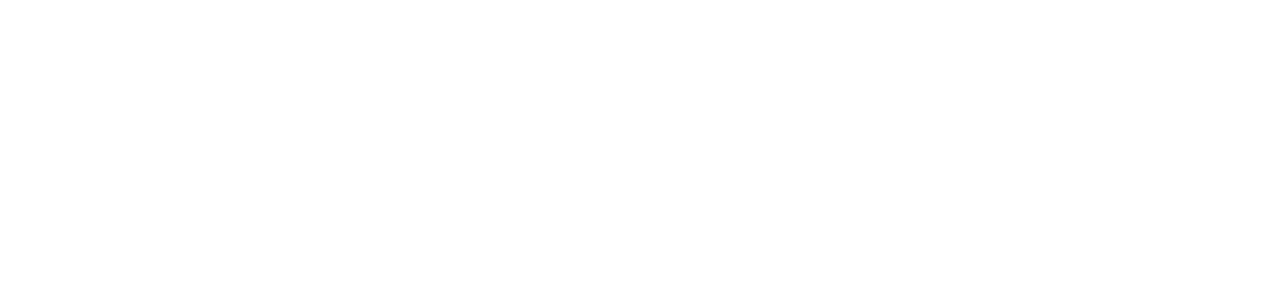
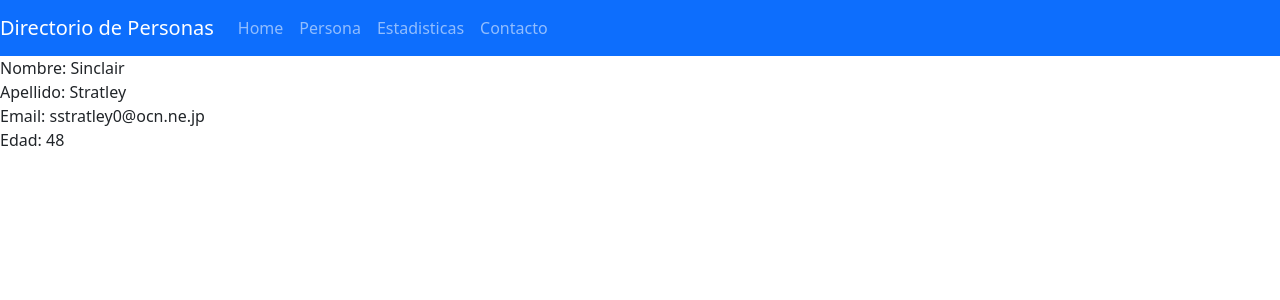
Before and after one commit to ilanraijel/EFSI-Directorio, a React (Create React App) app: page /persona/1 in a window 1280 px wide. Before the commit this address had no page. Shown: the top 300 px of the page. Built offline with nearby package versions, Linux system fonts and the light colour scheme.

Commit message:
terminado

```diff
--- a/package.json
+++ b/package.json
@@ -11,7 +11,7 @@
     "react-bootstrap": "^2.5.0",
     "react-dom": "^18.2.0",
     "react-router-bootstrap": "^0.26.2",
-    "react-router-dom": "^6.3.0",
+    "react-router-dom": "^6.4.0",
     "react-scripts": "5.0.1",
     "web-vitals": "^2.1.4"
   },
--- a/src/App.js
+++ b/src/App.js
@@ -2,10 +2,9 @@
 import './App.css';
 import Layout from "./Layout";
 import Home from "./Home";
-import Personas from "./Personas";
+import Persona from "./Persona";
 import Estadisticas from "./Estadisticas";
 import Contacto from "./Contacto";
-import Estadisticass from "./Persona";
 
 function App() {
   return (
@@ -14,7 +13,7 @@
         <Routes>
           <Route path="/" element={<Layout />}>
             <Route path="/home" element={<Home />}></Route>
-            <Route path="personas/:id" element={<Personas/>}></Route>
+            <Route path="persona/:id" element={<Persona/>}></Route>
             <Route path="estadisticas" element={<Estadisticas/>}></Route>
             <Route path="contacto" element={<Contacto/>}></Route>
           </Route>
--- /dev/null
+++ b/src/Persona.js
@@ -0,0 +1,17 @@
+import React from "react";
+import { useParams } from "react-router-dom";
+import Personas from './Personas';
+
+function Persona() {
+    const { id } = useParams();
+    return (
+        <div>
+            Nombre: {Personas[id-1].nombre} <br></br>
+            Apellido: {Personas[id-1].apellido} <br></br>
+            Email: {Personas[id-1].email} <br></br>
+            Edad: {Personas[id-1].edad} <br></br>
+        </div>
+    );
+}
+
+export default Persona;
```
Also changed, not shown: 1 other file (tests, documents, lock files or other folders).
